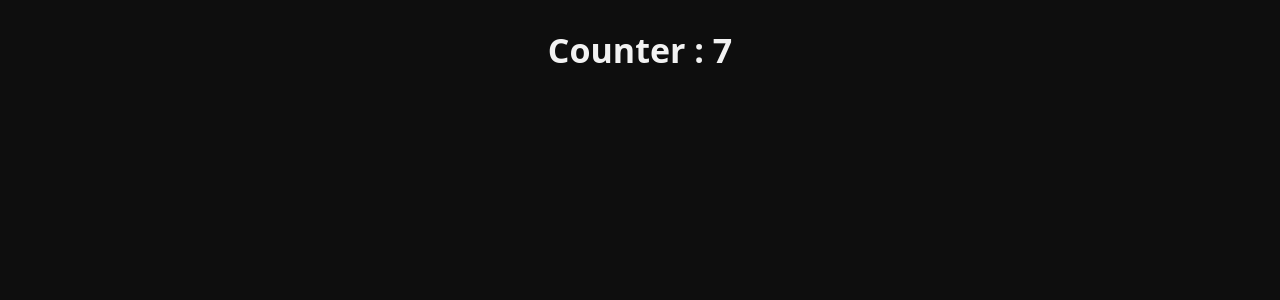
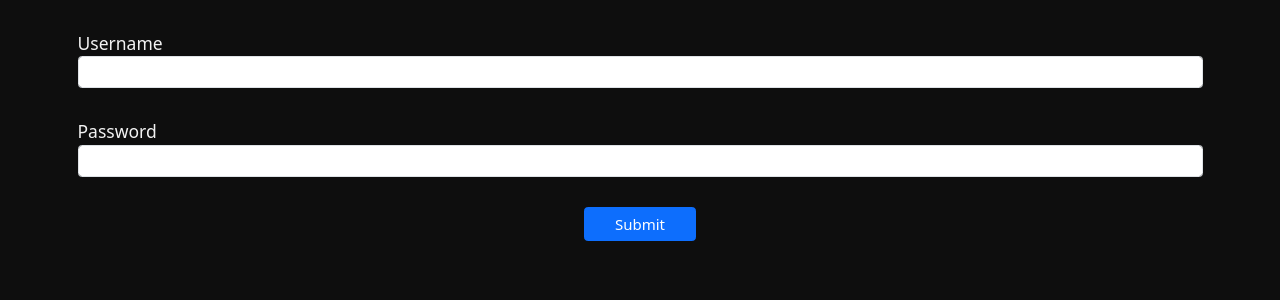
Before and after one commit to dixit9232/react-first-app, a React (Vite) app: page / in a window 1280 px wide. Shown: the top 300 px of the page. Built offline with nearby package versions, Linux system fonts and the light colour scheme.

Commit message:
replace Counter component with UseRef; implement form handling with useRef for username and password inputs

```diff
--- a/src/App.jsx
+++ b/src/App.jsx
@@ -1,5 +1,5 @@
-import { Counter } from "./hooks/useEffect/Counter";
+import { UseRef } from "./hooks/useRef/UseRef";
 
 export default function App() {
-  return <Counter/>;
+  return <UseRef/>;
 }
--- /dev/null
+++ b/src/hooks/useRef/UseRef.jsx
@@ -0,0 +1,39 @@
+import { useRef } from "react";
+
+export const UseRef = () => {
+  const username = useRef(null);
+  const password = useRef(null);
+
+  const handleOnSubmit = (event) => {
+    event.preventDefault();
+   console.log(username);
+   console.log(password);
+
+
+    console.log(`Username Value ${username.current.value}`);
+    console.log(`Password Value ${password.current.value}`);
+  };
+  return (
+    <form onSubmit={handleOnSubmit} className="container fs-3 my-5">
+      <label htmlFor="username">Username</label>
+      <input
+        type="text"
+        className="form-control mb-5 fs-4"
+        name="username"
+        ref={username}
+      />
+
+      <label htmlFor="password">Password</label>
+      <input
+        type="text"
+        className="form-control mb-5 fs-4"
+        name="password"
+        ref={password}
+      />
+
+      <div className="mx-auto text-center">
+        <button className="btn btn-primary fs-4 px-5 py-2"> Submit</button>
+      </div>
+    </form>
+  );
+};
```
